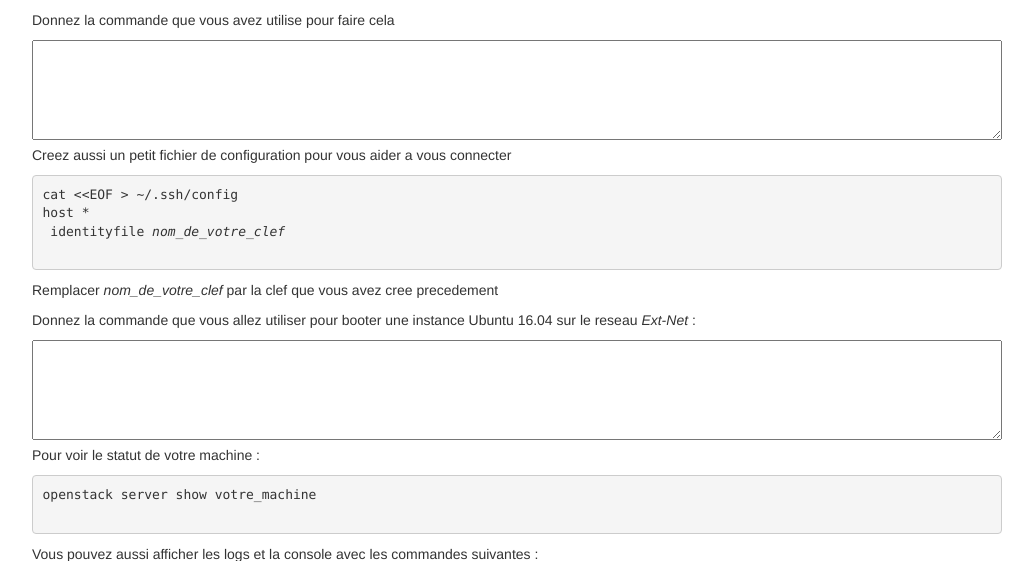
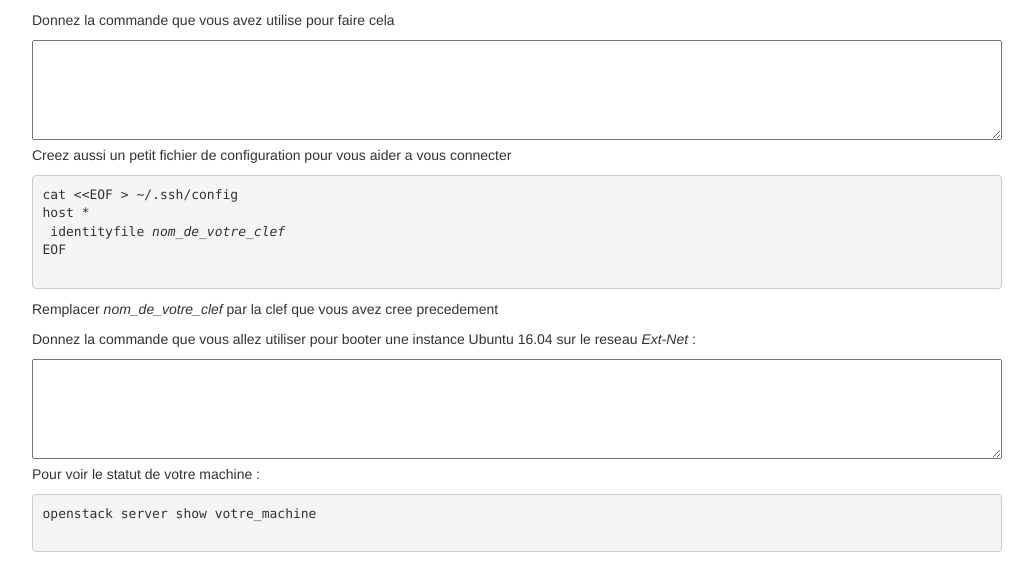
Before and after one commit to arnaudmorin/isen-tp-openstack, a PHP site: page / in a window 1280 px wide. Shown: the part 1854-2415 px from the top of the page, without its empty margins (123-1156 px from the left). Run offline with PHP 8.4, Linux system fonts and the light colour scheme.

Commit message:
Add missing EOF
Signed-off-by: Arnaud Morin <arnaud.morin@gmail.com>

```diff
--- a/index.php
+++ b/index.php
@@ -98,6 +98,7 @@ openstack network list
 cat &lt;&lt;EOF &gt; ~/.ssh/config
 host *
  identityfile <i>nom_de_votre_clef</i>
+EOF
     </pre>
     <p>Remplacer <i>nom_de_votre_clef</i> par la clef que vous avez cree precedement</p>
 
```
Also changed, not shown: 1 other file.
